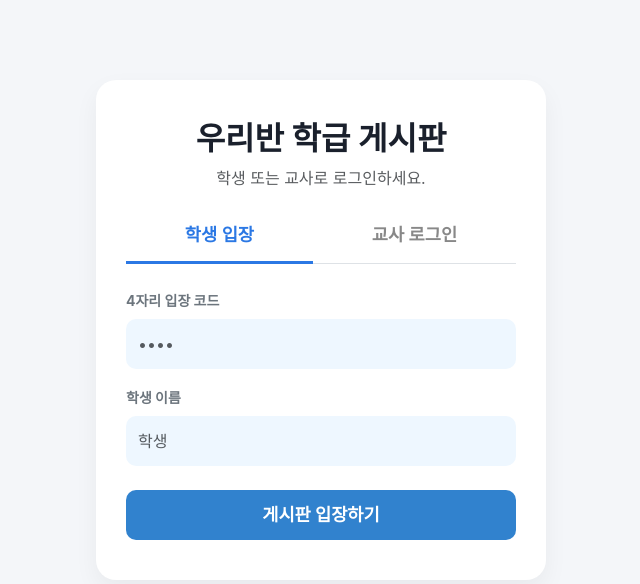
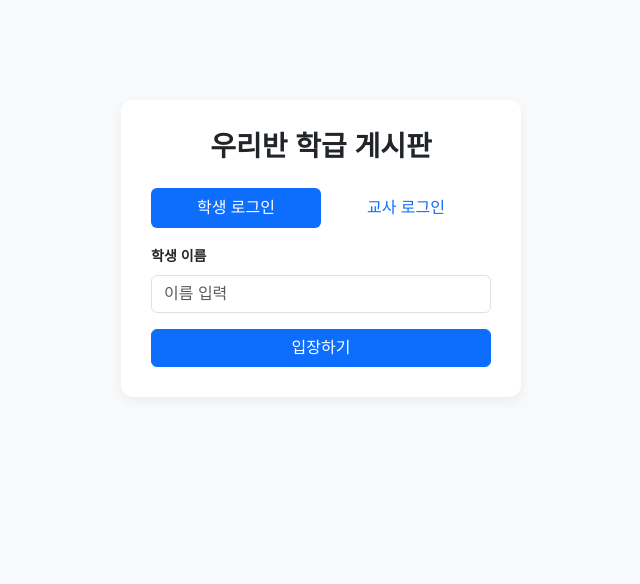
Before and after one commit to doolpus97/mypadlet3, a Flask app: page / in a window 1280 px wide. Shown: the top 584 px of the page, without its empty margins (319-959 px from the left). Run offline with Flask 3, Linux system fonts and the light colour scheme.

Commit message:
Update index.html

```diff
--- a/templates/index.html
+++ b/templates/index.html
@@ -6,317 +6,251 @@
     <title>우리반 학급 게시판</title>
     <link href="https://cdn.jsdelivr.net/npm/bootstrap@5.3.0/dist/css/bootstrap.min.css" rel="stylesheet">
     <style>
-        body {
-            background-color: #f4f6f9;
-            font-family: 'Pretendard', -apple-system, BlinkMacSystemFont, system-ui, Roboto, sans-serif;
-        }
-        .login-card {
-            max-width: 450px;
-            margin: 80px auto;
-            background: white;
-            border-radius: 20px;
-            box-shadow: 0 10px 25px rgba(0,0,0,0.05);
-            padding: 40px 30px;
-        }
-        .nav-tabs .nav-link {
-            border: none;
-            color: #888;
-            font-weight: 600;
-            font-size: 1.1rem;
-            padding-bottom: 12px;
-        }
-        .nav-tabs .nav-link.active {
-            color: #2b78e4;
-            border-bottom: 3px solid #2b78e4;
-            background: transparent;
-        }
-        .form-control-custom {
-            background-color: #eef7ff;
-            border: none;
-            height: 50px;
-            border-radius: 10px;
-            font-size: 1rem;
-        }
-        .btn-custom {
-            background-color: #3182ce;
-            border: none;
-            height: 50px;
-            border-radius: 10px;
-            font-size: 1.1rem;
-            font-weight: bold;
-        }
-        .btn-custom:hover {
-            background-color: #2b6cb0;
-        }
-        .board-column { min-width: 300px; max-width: 320px; background: #ebedf0; border-radius: 12px; padding: 15px; }
-        .post-card { background: white; border-radius: 10px; padding: 15px; margin-bottom: 12px; box-shadow: 0 2px 5px rgba(0,0,0,0.05); }
-        .preview-img { max-width: 100%; border-radius: 8px; margin-top: 8px; }
+        body { background-color: #f8f9fa; font-family: 'Pretendard', sans-serif; }
+        .login-box { max-width: 400px; margin: 100px auto; background: white; padding: 30px; border-radius: 12px; box-shadow: 0 4px 12px rgba(0,0,0,0.05); }
+        .board-column { min-width: 300px; background: #eaedf0; border-radius: 10px; padding: 15px; height: fit-content; }
+        .post-card { background: #fffdf0; border-radius: 8px; padding: 15px; margin-bottom: 12px; box-shadow: 0 2px 5px rgba(0,0,0,0.05); border: 1px solid #f1e0a5; }
+        .preview-img { max-width: 100%; border-radius: 6px; margin-top: 8px; }
     </style>
 </head>
 <body>
 
-<!-- 로그인 / 입장 화면 -->
+<!-- 로그인 화면 -->
 <div id="loginSection" class="container">
-    <div class="login-card text-center">
-        <h2 class="fw-bold mb-2" style="color: #1a202c;">우리반 학급 게시판</h2>
-        <p class="text-muted mb-4">학생 또는 교사로 로그인하세요.</p>
-
-        <ul class="nav nav-tabs nav-fill mb-4" id="loginTab" role="tablist">
-            <li class="nav-item" role="presentation">
-                <button class="nav-link active" id="student-tab" data-bs-toggle="tab" data-bs-target="#student" type="button">학생 입장</button>
-            </li>
-            <li class="nav-item" role="presentation">
-                <button class="nav-link" id="teacher-tab" data-bs-toggle="tab" data-bs-target="#teacher" type="button">교사 로그인</button>
-            </li>
+    <div class="login-box text-center">
+        <h3 class="fw-bold mb-4">우리반 학급 게시판</h3>
+        <ul class="nav nav-pills nav-fill mb-3" id="loginTab">
+            <li class="nav-item"><button class="nav-link active" onclick="switchTab('student')">학생 로그인</button></li>
+            <li class="nav-item"><button class="nav-link" onclick="switchTab('teacher')">교사 로그인</button></li>
         </ul>
-
-        <div class="tab-content" id="loginTabContent">
-            <!-- 학생 입장 탭 -->
-            <div class="tab-pane fade show active text-start" id="student">
-                <div class="mb-3">
-                    <label class="form-label fw-bold small text-secondary">4자리 입장 코드</label>
-                    <input type="text" id="entryCode" class="form-control form-control-custom" placeholder="••••">
+        <div id="studentForm">
+            <div class="mb-3 text-start">
+                <label class="form-label small fw-bold">학생 이름</label>
+                <input type="text" id="studentNameInput" class="form-control" placeholder="이름 입력">
             </div>
-                <div class="mb-4">
-                    <label class="form-label fw-bold small text-secondary">학생 이름</label>
-                    <input type="text" id="studentName" class="form-control form-control-custom" placeholder="학생">
+            <button class="btn btn-primary w-100" onclick="login('student')">입장하기</button>
         </div>
-                <button class="btn btn-primary w-100 btn-custom" onclick="enterAsStudent()">게시판 입장하기</button>
+        <div id="teacherForm" class="d-none">
+            <div class="mb-3 text-start">
+                <label class="form-label small fw-bold">교사 아이디</label>
+                <input type="text" id="teacherIdInput" class="form-control" placeholder="아이디">
             </div>
-
-            <!-- 교사 로그인 탭 -->
-            <div class="tab-pane fade text-start" id="teacher">
-                <div class="mb-3">
-                    <label class="form-label fw-bold small text-secondary">교사 아이디</label>
-                    <input type="text" id="teacherId" class="form-control form-control-custom" placeholder="아이디 입력">
+            <div class="mb-3 text-start">
+                <label class="form-label small fw-bold">비밀번호</label>
+                <input type="password" id="teacherPwInput" class="form-control" placeholder="비밀번호">
             </div>
-                <div class="mb-4">
-                    <label class="form-label fw-bold small text-secondary">비밀번호</label>
-                    <input type="password" id="teacherPw" class="form-control form-control-custom" placeholder="비밀번호 입력">
-                </div>
-                <button class="btn btn-primary w-100 btn-custom" onclick="loginTeacher()">교사 로그인</button>
-            </div>
+            <button class="btn btn-primary w-100" onclick="login('teacher')">로그인</button>
         </div>
     </div>
 </div>
 
 <!-- 게시판 메인 화면 -->
 <div id="boardSection" class="container-fluid px-4 py-3 d-none">
-    <nav class="navbar navbar-light bg-white rounded-3 shadow-sm mb-4 px-3">
-        <span class="navbar-brand fw-bold" id="boardTitleDisplay">우리반 학급 게시판</span>
-        <div>
-            <span id="userInfoDisplay" class="fw-bold me-3 text-secondary"></span>
-            <button class="btn btn-success me-2 fw-bold" onclick="showPostModal()">＋ 새 게시물 작성</button>
-            <button class="btn btn-outline-danger btn-sm" onclick="logout()">나가기</button>
-        </div>
-    </nav>
-
-    <div class="d-flex gap-3 overflow-auto pb-4" id="boardContainer"></div>
+    <div class="bg-primary text-white p-3 rounded mb-3 d-flex justify-content-between align-items-center">
+        <h5 id="welcomeMsg" class="mb-0 fw-bold">환영합니다!</h5>
+        <button class="btn btn-light btn-sm fw-bold text-danger" onclick="logout()">로그아웃</button>
     </div>
 
-<!-- 게시물 작성 모달 -->
-<div class="modal fade" id="postModal" tabindex="-1">
-    <div class="modal-dialog">
-        <div class="modal-content">
-            <div class="modal-header">
-                <h5 class="modal-title fw-bold">새 게시물 작성</h5>
-                <button type="button" class="btn-close" data-bs-dismiss="modal"></button>
-            </div>
-            <div class="modal-body">
-                <form id="postForm">
-                    <div class="mb-2">
-                        <label class="form-label small fw-bold">제목</label>
-                        <input type="text" id="postTitle" class="form-control" required>
-                    </div>
-                    <div class="mb-2">
-                        <label class="form-label small fw-bold">내용</label>
-                        <textarea id="postContent" class="form-control" rows="3"></textarea>
+    <!-- 포스트잇 작성 패널 -->
+    <div class="card p-4 mb-4 shadow-sm border-0 bg-white">
+        <div class="mb-3">
+            <label class="form-label fw-bold small text-secondary">게시할 섹션 선택</label>
+            <select id="postSectionSelect" class="form-select">
+                <option value="섹션 1">섹션 1</option>
+                <option value="섹션 2">섹션 2</option>
+                <option value="섹션 3">섹션 3</option>
+                <option value="섹션 4">섹션 4</option>
+                <option value="섹션 5">섹션 5</option>
+                <option value="섹션 6">섹션 6</option>
+            </select>
         </div>
         <div class="mb-3">
-                        <label class="form-label small fw-bold">파일/사진 첨부 (구글 드라이브 저장)</label>
-                        <input type="file" id="postFiles" class="form-control" multiple>
+            <textarea id="postContentInput" class="form-control" rows="3" placeholder="내용을 입력하세요..."></textarea>
         </div>
-                </form>
+        <div class="mb-3">
+            <input type="file" id="postFileInput" class="form-control" multiple accept="image/*">
         </div>
-            <div class="modal-footer">
-                <button type="button" class="btn btn-secondary" data-bs-dismiss="modal">취소</button>
-                <button type="button" class="btn btn-primary" onclick="submitPost()">게시하기</button>
+        <button class="btn btn-primary w-100 fw-bold py-2" onclick="submitPost()">포스트잇 게시하기</button>
     </div>
-        </div>
+
+    <!-- 6개 섹션 컬럼 레이아웃 -->
+    <div class="d-flex gap-3 overflow-auto pb-4" id="boardColumnsContainer">
+        <!-- 동적 생성 -->
     </div>
 </div>
 
-<script src="https://cdn.jsdelivr.net/npm/bootstrap@5.3.0/dist/js/bootstrap.bundle.min.js"></script>
 <script>
-    let currentBoardTitle = "";
-    let currentUser = "";
-    let postModal;
+    let currentUser = null;
 
-    document.addEventListener("DOMContentLoaded", function() {
-        postModal = new bootstrap.Modal(document.getElementById('postModal'));
-    });
-
-    async function enterAsStudent() {
-        const code = document.getElementById('entryCode').value.trim();
-        const name = document.getElementById('studentName').value.trim();
-
-        if (!code || !name) {
-            alert('입장 코드와 학생 이름을 모두 입력하세요.');
-            return;
-        }
-
-        const res = await fetch(`/api/boards/by_code?code=${encodeURIComponent(code)}`);
-        const data = await res.json();
-
-        if (data.success) {
-            currentBoardTitle = data.board.title;
-            currentUser = `${name} (학생)`;
-            showBoardView();
+    function switchTab(type) {
+        if(type === 'student') {
+            document.getElementById('studentForm').classList.remove('d-none');
+            document.getElementById('teacherForm').classList.add('d-none');
+            document.querySelectorAll('#loginTab .nav-link')[0].classList.add('active');
+            document.querySelectorAll('#loginTab .nav-link')[1].classList.remove('active');
         } else {
-            alert(data.message || '입장 코드가 올바르지 않습니다.');
+            document.getElementById('studentForm').classList.add('d-none');
+            document.getElementById('teacherForm').classList.remove('d-none');
+            document.querySelectorAll('#loginTab .nav-link')[0].classList.remove('active');
+            document.querySelectorAll('#loginTab .nav-link')[1].classList.add('active');
         }
     }
 
-    async function loginTeacher() {
-        const id = document.getElementById('teacherId').value.trim();
-        const pw = document.getElementById('teacherPw').value.trim();
-
-        if (!id || !pw) {
-            alert('아이디와 비밀번호를 입력하세요.');
-            return;
+    async function login(type) {
+        let name = '', pw = '';
+        if(type === 'student') {
+            name = document.getElementById('studentNameInput').value.trim();
+            if(!name) { alert('이름을 입력하세요.'); return; }
+        } else {
+            name = document.getElementById('teacherIdInput').value.trim();
+            pw = document.getElementById('teacherPwInput').value.trim();
+            if(!name || !pw) { alert('아이디와 비밀번호를 입력하세요.'); return; }
         }
 
-        const res = await fetch('/api/login/teacher', {
+        const res = await fetch('/api/login', {
             method: 'POST',
-            headers: { 'Content-Type': 'application/json' },
-            body: JSON.stringify({ teacherId: id, teacherPw: pw })
+            headers: {'Content-Type': 'application/json'},
+            body: JSON.stringify({ type, name, pw })
         });
+        const data = await res.json();
 
-        const data = await res.json();
-        if (data.success) {
-            currentUser = `${data.teacherId} (교사)`;
-            const boardsRes = await fetch(`/api/boards?teacherId=${encodeURIComponent(id)}`);
-            const boardsData = await boardsRes.json();
-
-            if (boardsData.boards && boardsData.boards.length > 0) {
-                currentBoardTitle = boardsData.boards[0].title;
+        if(data.success) {
+            currentUser = data;
+            document.getElementById('loginSection').classList.add('d-none');
+            document.getElementById('boardSection').classList.remove('d-none');
+            document.getElementById('welcomeMsg').innerText = `[${data.type === 'student' ? '학생' : '교사'}] ${data.name}님 환영합니다! ✨`;
+            loadPosts();
         } else {
-                currentBoardTitle = "우리반 학급 게시판";
-            }
-            showBoardView();
-        } else {
-            alert(data.message || '로그인 실패');
+            alert(data.message);
         }
     }
 
-    function showBoardView() {
-        document.getElementById('loginSection').classList.add('d-none');
-        document.getElementById('boardSection').classList.remove('d-none');
-        document.getElementById('boardTitleDisplay').innerText = currentBoardTitle;
-        document.getElementById('userInfoDisplay').innerText = currentUser;
-        loadPosts();
-    }
-
     function logout() {
+        currentUser = null;
         document.getElementById('boardSection').classList.add('d-none');
         document.getElementById('loginSection').classList.remove('d-none');
     }
 
-    function showPostModal() { postModal.show(); }
-
     async function loadPosts() {
-        const res = await fetch(`/api/posts?boardTitle=${encodeURIComponent(currentBoardTitle)}`);
+        const res = await fetch('/api/posts');
         const data = await res.json();
         renderBoard(data.posts || []);
     }
 
     function renderBoard(posts) {
-        const container = document.getElementById('boardContainer');
+        const container = document.getElementById('boardColumnsContainer');
         container.innerHTML = '';
 
-        const sectionDiv = document.createElement('div');
-        sectionDiv.className = 'board-column';
-        sectionDiv.innerHTML = `<h5 class="fw-bold mb-3">전체 게시물</h5>`;
+        const sections = ['섹션 1', '섹션 2', '섹션 3', '섹션 4', '섹션 5', '섹션 6'];
 
-        posts.forEach(p => {
-            let filesHtml = '';
-            if (p.imgs && p.imgs.length > 0) {
-                p.imgs.forEach(url => {
-                    filesHtml += `<img src="${url}" class="preview-img mb-1" />`;
-                });
-            }
-            if (p.attachedFiles && p.attachedFiles.length > 0) {
-                p.attachedFiles.forEach(f => {
-                    filesHtml += `<div class="mt-1"><a href="${f.url}" target="_blank" class="btn btn-sm btn-outline-primary w-100 text-truncate">📎 ${f.name}</a></div>`;
+        sections.forEach(secName => {
+            const colDiv = document.createElement('div');
+            colDiv.className = 'board-column';
+            colDiv.innerHTML = `<h5 class="fw-bold mb-3 text-dark">${secName}</h5>`;
+
+            const secPosts = posts.filter(p => p.section === secName);
+            if(secPosts.length === 0) {
+                colDiv.innerHTML += `<div class="text-muted small text-center py-4">등록된 포스트잇이 없습니다.</div>`;
+            } else {
+                secPosts.forEach(p => {
+                    let imgHtml = '';
+                    if(p.images && p.images.length > 0) {
+                        p.images.forEach(url => {
+                            imgHtml += `<img src="${url}" class="preview-img" />`;
                         });
                     }
 
-            const postCard = document.createElement('div');
-            postCard.className = 'post-card';
-            postCard.innerHTML = `
-                <div class="fw-bold fs-5">${p.title}</div>
-                <div class="text-muted small mb-2">${p.author}</div>
-                <div class="mb-2">${p.content}</div>
-                ${filesHtml}
+                    let commentsHtml = '';
+                    if(p.comments && p.comments.length > 0) {
+                        p.comments.forEach(c => {
+                            commentsHtml += `<div class="bg-light p-1 rounded small mb-1"><b>${c.author}:</b> ${c.text}</div>`;
+                        });
+                    }
+
+                    const card = document.createElement('div');
+                    card.className = 'post-card';
+                    card.innerHTML = `
+                        <div class="fw-bold small text-secondary mb-1">👤 ${p.author}</div>
+                        <div class="mb-2" style="white-space: pre-wrap;">${p.content}</div>
+                        ${imgHtml}
+                        <hr class="my-2">
+                        <div class="comments-container mb-2">${commentsHtml}</div>
+                        <div class="input-group input-group-sm">
+                            <input type="text" class="form-control" id="comment-input-${p.id}" placeholder="댓글을 입력하세요...">
+                            <button class="btn btn-outline-primary" onclick="addComment('${p.id}')">등록</button>
+                        </div>
                     `;
-            sectionDiv.appendChild(postCard);
+                    colDiv.appendChild(card);
                 });
-
-        container.appendChild(sectionDiv);
+            }
+            container.appendChild(colDiv);
+        });
     }
 
     async function submitPost() {
-        const title = document.getElementById('postTitle').value.trim();
-        const content = document.getElementById('postContent').value.trim();
-        const fileInput = document.getElementById('postFiles');
+        const section = document.getElementById('postSectionSelect').value;
+        const content = document.getElementById('postContentInput').value.trim();
+        const fileInput = document.getElementById('postFileInput');
 
-        if (!title) {
-            alert('제목을 입력하세요.');
+        if(!content && fileInput.files.length === 0) {
+            alert('내용이나 사진을 입력해주세요.');
             return;
         }
 
-        let uploadedImgs = [];
-        let uploadedFiles = [];
-
-        if (fileInput.files.length > 0) {
+        let imageUrls = [];
+        if(fileInput.files.length > 0) {
             const formData = new FormData();
-            for (let i = 0; i < fileInput.files.length; i++) {
+            for(let i=0; i<fileInput.files.length; i++) {
                 formData.append('files', fileInput.files[i]);
             }
 
             try {
-                const uploadRes = await fetch('/upload', { method: 'POST', body: formData });
+                const uploadRes = await fileInput.files.length > 0 ? await fetch('/upload', { method: 'POST', body: formData }) : null;
                 const uploadData = await uploadRes.json();
-
-                uploadedImgs = uploadData.urls || [];
-                uploadedFiles = uploadData.files || [];
-            } catch (err) {
-                alert('파일 업로드 실패');
+                if(uploadData.success) {
+                    imageUrls = uploadData.urls;
+                }
+            } catch(e) {
+                alert('구글 드라이브 파일 업로드 중 오류가 발생했습니다.');
                 return;
             }
         }
 
-        const postData = {
-            boardTitle: currentBoardTitle,
-            author: currentUser,
-            title: title,
-            content: content,
-            imgs: uploadedImgs,
-            attachedFiles: uploadedFiles
-        };
-
         const res = await fetch('/api/posts', {
             method: 'POST',
-            headers: { 'Content-Type': 'application/json' },
-            body: JSON.stringify(postData)
+            headers: {'Content-Type': 'application/json'},
+            body: JSON.stringify({
+                section: section,
+                content: content,
+                author: currentUser.name,
+                images: imageUrls
+            })
         });
 
-        if (res.ok) {
-            postModal.hide();
-            document.getElementById('postForm').reset();
+        if(res.ok) {
+            document.getElementById('postContentInput').value = '';
+            document.getElementById('postFileInput').value = '';
             loadPosts();
         } else {
-            alert('게시글 저장 실패');
+            alert('게시 실패');
+        }
+    }
+
+    async function addComment(postId) {
+        const input = document.getElementById(`comment-input-${postId}`);
+        const text = input.value.trim();
+        if(!text) return;
+
+        const res = await fetch(`/api/posts/${postId}/comments`, {
+            method: 'POST',
+            headers: {'Content-Type': 'application/json'},
+            body: JSON.stringify({ comment: text, author: currentUser.name })
+        });
+
+        if(res.ok) {
+            loadPosts();
+        } else {
+            alert('댓글 등록 실패');
         }
     }
 </script>
```
Lines whose indentation alone changed are shown as unchanged.
